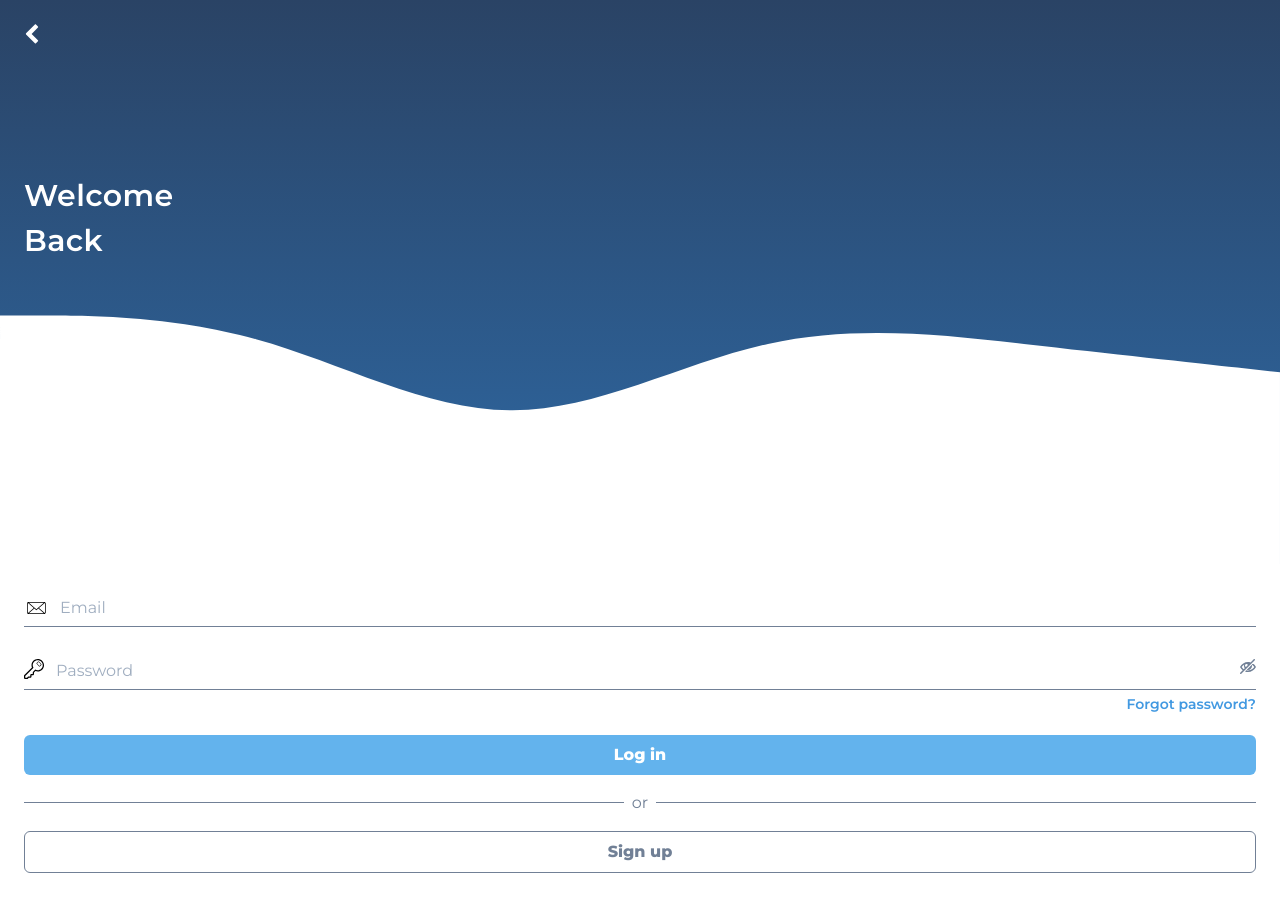
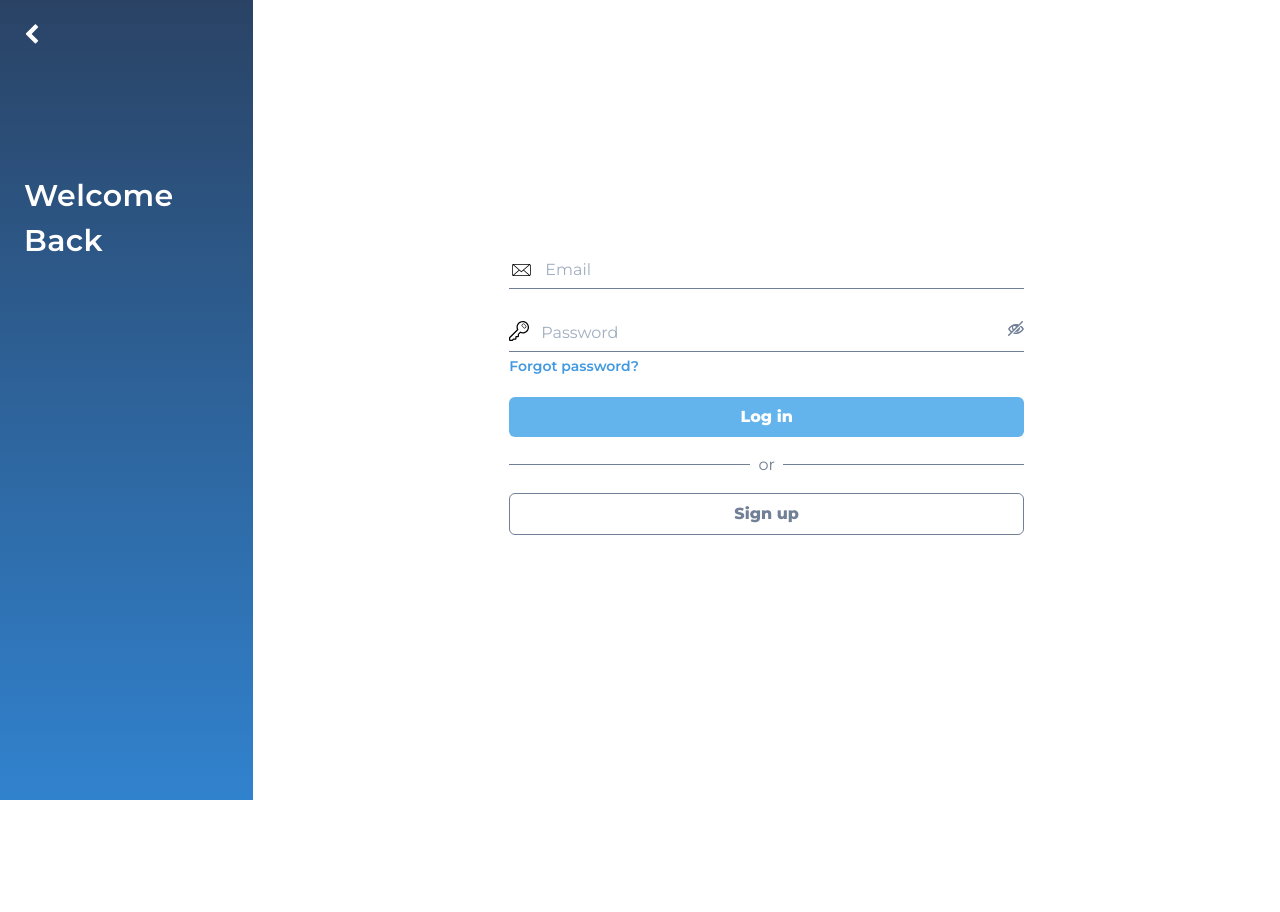
Before and after one commit to bulenteroglu/done.it, a React (Create React App) app in the folder client/: page /signin in a window 1280 px wide. After the commit the page ends 800 px from the top, so only its background shows below. Built offline with nearby package versions, Linux system fonts and the light colour scheme; no server answers.

Commit message:
Started responsive design

```diff
--- a/client/src/components/Authentication/Homepage.js
+++ b/client/src/components/Authentication/Homepage.js
@@ -5,22 +5,22 @@ function Homepage() {
   return (
     <div className="flex flex-col min-h-screen bg-gradient-to-b from-blue-900 to-blue-600  justify-between text-white">
       <div className="m-6 font-semibold tracking-wide">Done.it</div>
-      <div className="m-6 flex flex-col">
-        <div className="text-3xl">
+      <div className="m-6 flex flex-col  lg:items-center">
+        <div className="text-3xl lg:text-6xl">
           Make <span className="font-extrabold">110%</span> of you.
         </div>
         <div className="text-3xl">Everyday.</div>
         <div className="mt-8">
           <Link to="/signin">
-            <button className="w-full bg-white text-blue-400 font-extrabold rounded-md py-2">
+            <button className="w-full bg-white text-blue-400 font-extrabold rounded-md py-2 lg:w-64 border ">
               Log in
             </button>
           </Link>
         </div>
 
-        <div className="mt-4 mb-8">
+        <div className="mt-4 mb-8 lg:mb-64">
           <Link to="/signup">
-            <button className="w-full border text-white font-extrabold rounded-md py-2">
+            <button className="w-full border text-white font-extrabold rounded-md py-2 lg:w-64 transition ease-out duration-1000 hover:bg-blue-800 hover:text-blue-400 ">
               Sign up
             </button>
           </Link>
--- a/client/src/components/Authentication/Login.js
+++ b/client/src/components/Authentication/Login.js
@@ -34,8 +34,8 @@ function Login() {
     }
   };
   return (
-    <div className="flex flex-col min-h-screen bg-gradient-to-b from-blue-900 to-blue-600  justify-between text-white">
-      <div className="m-6 font-semibold tracking-wide">
+    <div className="flex flex-col lg:flex-row min-h-screen lg:h-screen bg-gradient-to-b from-blue-900 to-blue-600 justify-between text-white">
+      <div className="m-6 font-semibold tracking-wide lg:w-64">
         <Link to="/">
           <svg
             className="fill-current w-4"
@@ -49,9 +49,9 @@ function Login() {
         <div className="text-3xl">Back</div>
       </div>
 
-      <div>
+      <div className="lg:w-full">
         <svg
-          className="-mb-2"
+          className="-mb-2 lg:hidden"
           xmlns="http://www.w3.org/2000/svg"
           viewBox="0 0 1440 320"
         >
@@ -62,7 +62,7 @@ function Login() {
           ></path>
         </svg>
 
-        <div className="bg-white text-black flex flex-col">
+        <div className="bg-white text-black flex flex-col lg:min-h-screen lg:w-full lg:justify-center lg:items-center">
           {error && (
             <div className="mx-6">
               <ErrorNotification
@@ -71,7 +71,8 @@ function Login() {
               />
             </div>
           )}
-          <div className="mt-8 mx-6 border-b border-gray-600 ">
+          <div className="lg:w-full ">
+            <div className="mt-8 mx-6 lg:mx-64 border-b border-gray-600 ">
               <div className="flex w-full">
                 <div>
                   <svg
@@ -92,7 +93,7 @@ function Login() {
                 </div>
               </div>
             </div>
-          <div className="mb-1 mt-8 mx-6 border-b border-gray-600 ">
+            <div className="mb-1 mt-8 mx-6 lg:mx-64 border-b border-gray-600 ">
               <div className="flex w-full">
                 <div>
                   <svg className="w-5" id="icon-key" viewBox="0 0 32 32">
@@ -107,7 +108,10 @@ function Login() {
                     onChange={(e) => setPassword(e.target.value)}
                   />
                 </div>
-              <div onClick={togglePasswordVisiblity} className="text-gray-600">
+                <div
+                  onClick={togglePasswordVisiblity}
+                  className="text-gray-600"
+                >
                   {passwordShown ? (
                     <svg
                       className="w-4 fill-current"
@@ -130,28 +134,29 @@ function Login() {
                 </div>
               </div>
             </div>
-          <div className="mb-5 mx-6 ml-auto text-blue-500 font-semibold text-sm">
+            <div className="mb-5 mx-6 lg:mx-64 lg:mr-auto  text-blue-500 font-semibold text-sm ">
               Forgot password?
             </div>
-          <div className="mx-6">
+            <div className="mx-6 lg:mx-64">
               <button
                 onClick={handleSubmit}
-              className="w-full bg-blue-400 text-white font-extrabold rounded-md py-2"
+                className="w-full  bg-blue-400 text-white font-extrabold rounded-md py-2"
               >
                 Log in
               </button>
             </div>
-          <div className="mx-6 flex mb-4 mt-4 items-center justify-center">
+            <div className="mx-6 lg:mx-64 flex mb-4 mt-4 items-center justify-center">
               <div className="w-full border-b border-gray-600"></div>
               <div className="mx-2 text-gray-600">or</div>
               <div className="w-full border-b border-gray-600"></div>
             </div>
-          <div className="mx-6 mb-10">
+            <div className="mx-6 lg:mx-64 mb-10">
               <Link to="/signup">
-              <button className="w-full border border-gray-600 text-gray-600 font-extrabold rounded-md py-2">
+                <button className="w-full  border border-gray-600 text-gray-600 font-extrabold rounded-md py-2">
                   Sign up
                 </button>
               </Link>
+            </div>
           </div>
         </div>
       </div>
--- a/client/src/components/Error/ErrorNotification.js
+++ b/client/src/components/Error/ErrorNotification.js
@@ -2,7 +2,7 @@ import React from "react";
 
 function ErrorNotification(props) {
   return (
-    <div className="flex bg-red-200 rounded-lg p-2 items-center">
+    <div className="flex bg-red-200 rounded-lg p-2 items-center ">
       <div className="text-red-500">
         <svg
           onClick={props.clearError}
```
Lines whose indentation alone changed are shown as unchanged.
